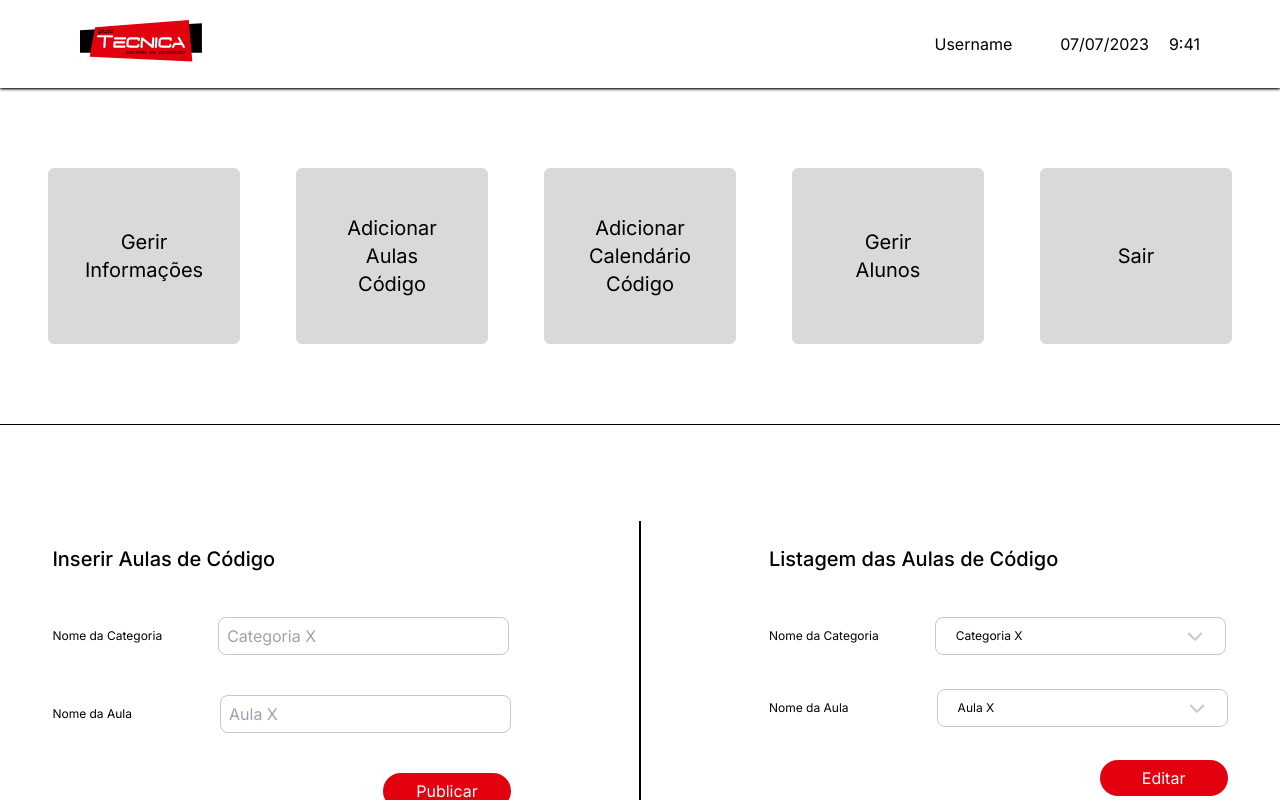
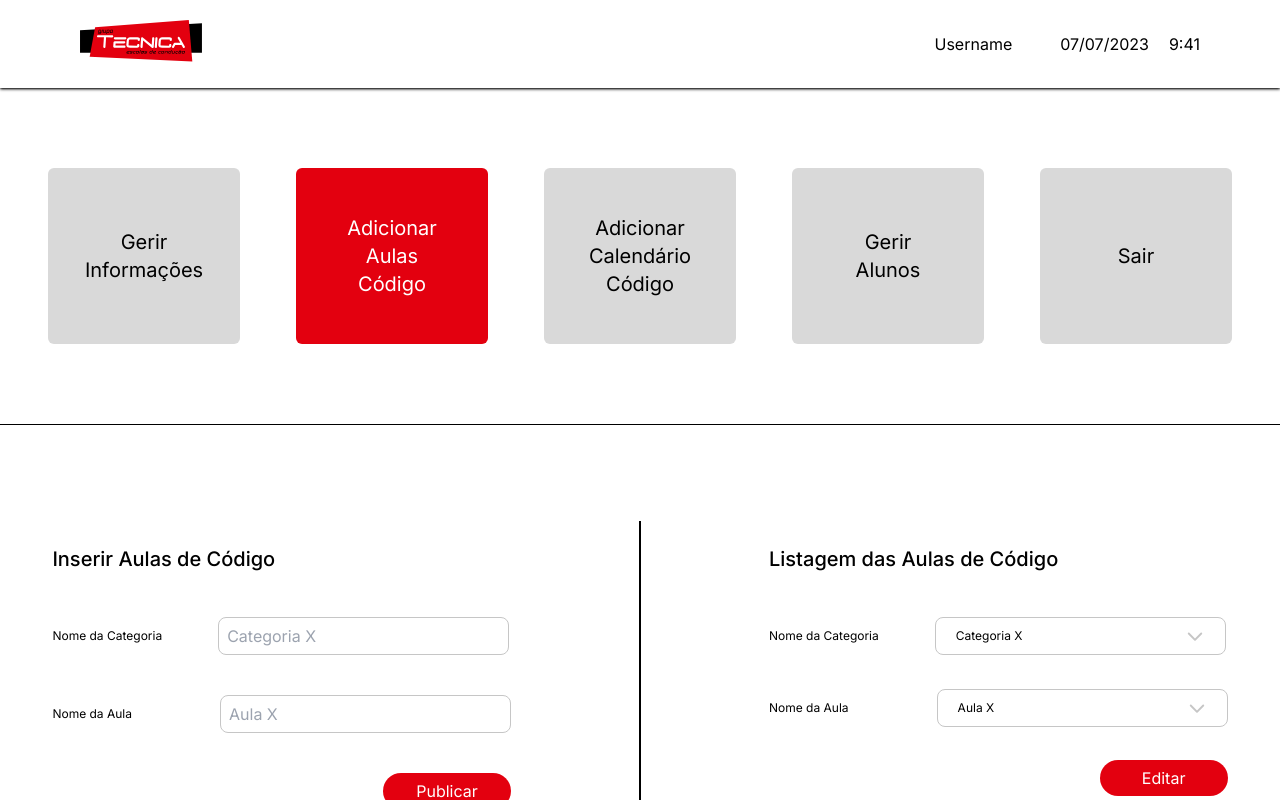
Before and after one commit to Frelances-projects/app-tecnica, a Next.js app in the folder web/: page /panel/create-classes in a window 1280 px wide. Shown: the top 800 px of the page. Built offline with nearby package versions, Linux system fonts and the light colour scheme.

Commit message:
:sparkles: feat: navigation with client side

```diff
--- a/web/src/app/panel/components/Navigation.tsx
+++ b/web/src/app/panel/components/Navigation.tsx
@@ -1,19 +1,18 @@
-import { headers } from "next/headers";
+'use client'
+
+import { usePathname } from 'next/navigation';
 
 import { NavigationButton } from './NavigationButton'
 
 export function Navigation() {
-  const headersList = headers();
-  const activePath = headersList.get("x-invoke-path");
-
-  // const pathname = usePathname(); o headers é para quando o componente é gerado pelo lado do servidor se apresentar falhas utilizar o hook usePathname e colocar o 'use client nesse componente'
+  const pathname = usePathname();
 
   return (
     <nav className='mt-20 flex items-center justify-center gap-14 mb-20'>
-      <NavigationButton href={'/panel/'} title='Gerir Informações' isActive={activePath === '/panel' ? true : false} />
-      <NavigationButton href={'/panel/create-classes'} title='Adicionar Aulas Código' isActive={activePath === '/panel/create-classes' ? true : false} />
-      <NavigationButton href={'/panel/create-code-calendar'} title='Adicionar Calendário Código' isActive={activePath === '/panel/create-code-calendar' ? true : false} />
-      <NavigationButton href={'/panel/manage-students'} title='Gerir Alunos' isActive={activePath === '/panel/manage-students' ? true : false} />
+      <NavigationButton href={'/panel/'} title='Gerir Informações' isActive={pathname === '/panel' ? true : false} />
+      <NavigationButton href={'/panel/create-classes'} title='Adicionar Aulas Código' isActive={pathname === '/panel/create-classes' ? true : false} />
+      <NavigationButton href={'/panel/create-code-calendar'} title='Adicionar Calendário Código' isActive={pathname === '/panel/create-code-calendar' ? true : false} />
+      <NavigationButton href={'/panel/manage-students'} title='Gerir Alunos' isActive={pathname === '/panel/manage-students' ? true : false} />
       <NavigationButton href={'/'} title='Sair' isActive={false} />
     </nav>
   )
```
Also changed, not shown: 1 other file (tests, documents, lock files or other folders).
